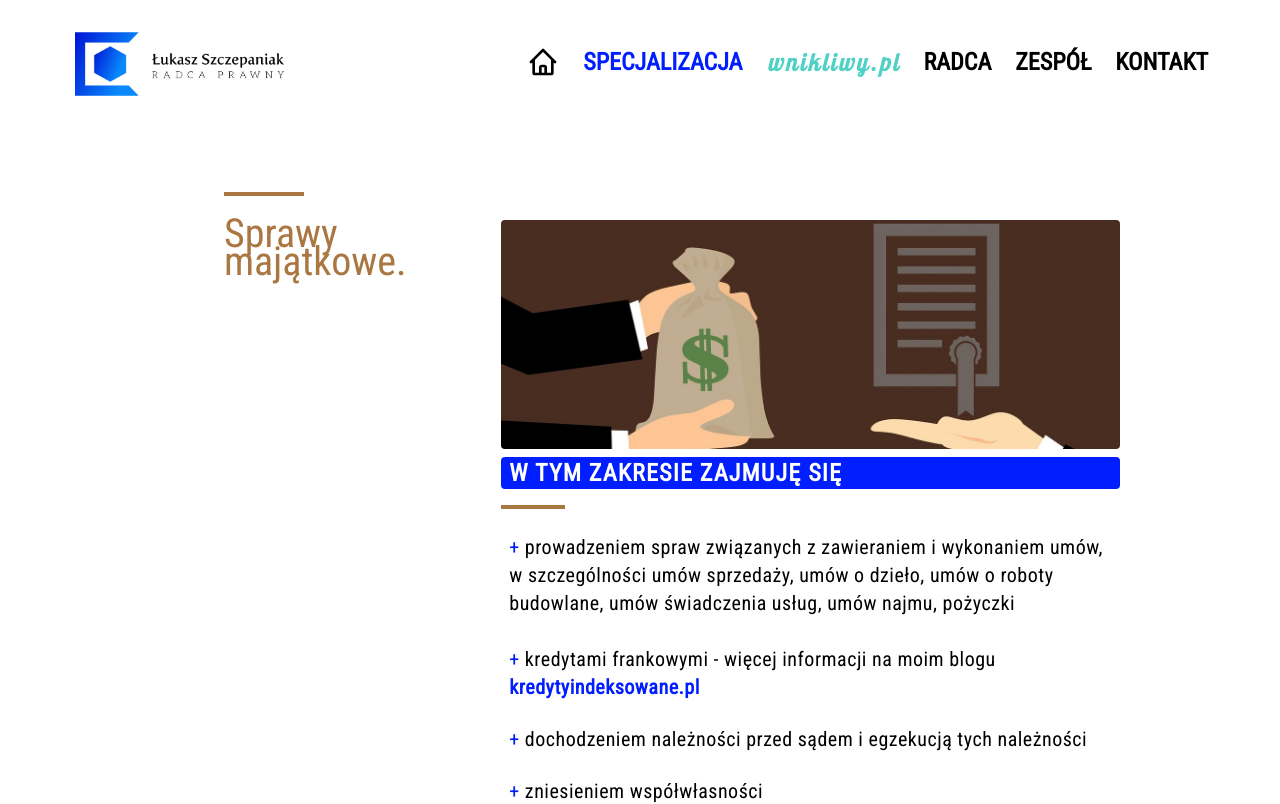
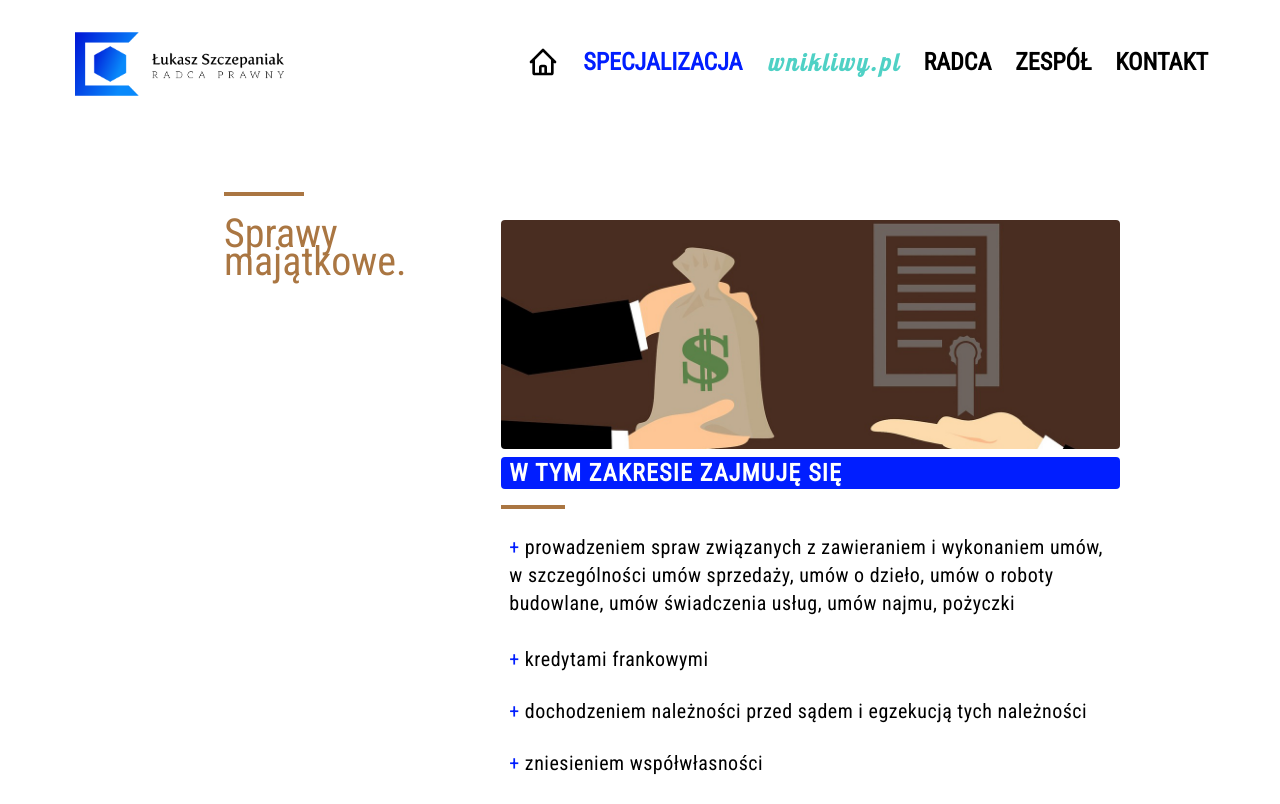
Before and after one commit to lukaszwebdev7/new-company, a Next.js app: page /specjalizacja/majatkowe in a window 1280 px wide. Shown: the top 804 px of the page. Built offline with nearby package versions, Linux system fonts and the light colour scheme.

Commit message:
change majatkowe file - remove link to kredyty

```diff
--- a/pages/specjalizacja/majatkowe.js
+++ b/pages/specjalizacja/majatkowe.js
@@ -31,12 +31,7 @@ const CivilLaw = () => {
                         <div className="h-1 w-16 bg-yellow-box my-4"></div>
                         <ul className="text-lg xl:text-xl mb-10 tracking-wide ">
                             <li className="my-3 p-2 "><span className="text-blue-text">+ </span>prowadzeniem spraw związanych z zawieraniem i wykonaniem umów, w szczególności umów sprzedaży, umów o dzieło, umów o roboty budowlane, umów świadczenia usług, umów najmu, pożyczki</li>
-                            <li className="my-2 p-2"><span className="text-blue-text">+ </span>kredytami frankowymi - więcej informacji na moim blogu <span className="">
-                                <Link href="//kredytyindeksowane.pl">
-                                    <a className="text-blue-text font-bold hover:underline">kredytyindeksowane.pl</a>
-                                </Link>
-                                </span>
-                            </li>
+                            <li className="my-2 p-2"><span className="text-blue-text">+ </span>kredytami frankowymi </li>
                             <li className="my-2 p-2"><span className="text-blue-text">+ </span>dochodzeniem należności przed sądem i egzekucją tych należności</li>
                             <li className="my-2 p-2"><span className="text-blue-text">+ </span>zniesieniem współwłasności</li>
                             <li className="my-2 p-2"><span className="text-blue-text">+ </span>ochroną własności i posiadania</li>
```
